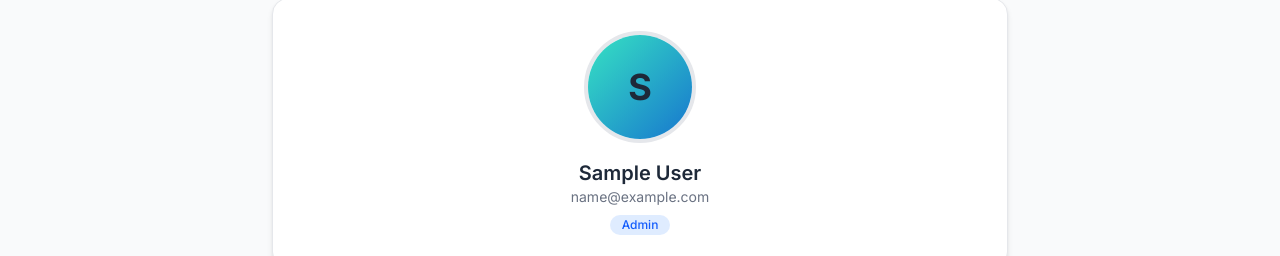
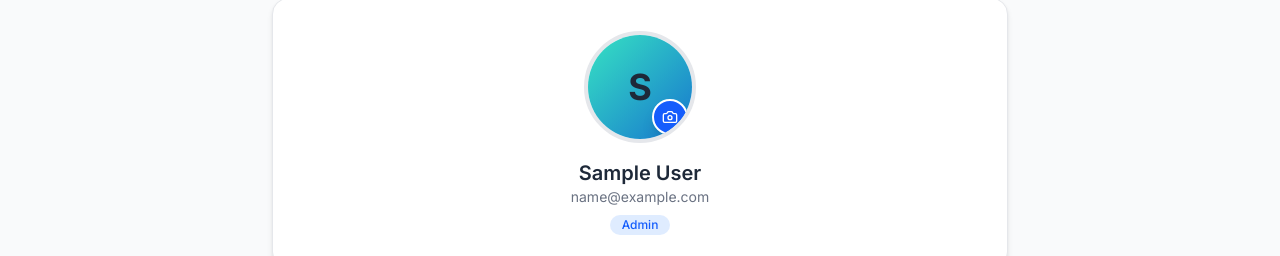
Before and after one commit to ARYAN11990/campusride, a React (Vite) app in the folder frontend/: page /profile in a window 1280 px wide. Shown: the part 168-424 px from the top of the page. Built offline with nearby package versions, Linux system fonts and the light colour scheme; no server answers; sample sign-in values are in the browser's storage.

Commit message:
Show camera icon permanently

```diff
--- a/frontend/src/components/Navbar.jsx
+++ b/frontend/src/components/Navbar.jsx
@@ -3,6 +3,7 @@ import { useAuth } from '../context/AuthContext';
 import { getAvatarColor } from '../utils/helpers';
 import { useState } from 'react';
 import { motion } from 'framer-motion';
+const API_URL = import.meta.env.VITE_API_URL;
 
 const Navbar = () => {
   const { user, logout } = useAuth();
@@ -44,7 +45,8 @@ const Navbar = () => {
                     {user.profilePhoto ? (
                       <motion.img
                         whileHover={{ rotate: 10, y: -2 }}
-                        src={`http://localhost:5000/${user.profilePhoto}`}
+                        // src={`http://localhost:5000/${user.profilePhoto}`}
+                        src={`${API_URL}/${user.profilePhoto}`}
                         alt={user.name}
                         className="w-6 h-6 rounded-full object-cover"
                       />
--- a/frontend/src/pages/Profile.jsx
+++ b/frontend/src/pages/Profile.jsx
@@ -4,6 +4,7 @@ import API from '../services/api';
 import { useAuth } from '../context/AuthContext';
 import { getAvatarColor } from '../utils/helpers';
 import { Camera, UserCog, KeyRound, TriangleAlert, Trash2 } from 'lucide-react';
+const API_URL = import.meta.env.VITE_API_URL;
 
 const Profile = () => {
   const { user, updateUser, logout } = useAuth();
@@ -140,10 +141,16 @@ const Profile = () => {
             className="relative w-28 h-28 rounded-full overflow-hidden border-4 border-gray-200 group-hover:border-blue-500/50 transition-all cursor-pointer"
           >
             {user?.profilePhoto ? (
+              // <img
+              //   // src={`http://localhost:5000/${user.profilePhoto}`}
+              //   src={`https://campusride-hy3d.onrender.com/${user.profilePhoto}`}
+              //   alt={user.name}
+              //   className="w-full h-full object-cover"
+              // />
               <img
-                src={`http://localhost:5000/${user.profilePhoto}`}
-                alt={user.name}
-                className="w-full h-full object-cover"
+              alt={user.name}
+              className="w-full h-full object-cover"
+              src={`${API_URL}/${user.profilePhoto}`}
               />
             ) : (
               <div
@@ -155,13 +162,21 @@ const Profile = () => {
             )}
 
             {/* Hover overlay */}
-            <div className="absolute inset-0 bg-black/50 flex items-center justify-center opacity-0 group-hover:opacity-100 transition-opacity">
+            {/* <div className="absolute inset-0 bg-black/50 flex items-center justify-center opacity-0 group-hover:opacity-100 transition-opacity">
               {photoLoading ? (
                 <div className="w-6 h-6 border-2 border-white border-t-transparent rounded-full animate-spin"></div>
               ) : (
                 <Camera className="w-7 h-7 text-gray-800" strokeWidth={1.5} />
               )}
-            </div>
+            </div> */
+            <div
+            className="absolute bottom-1 right-1 bg-blue-600 rounded-full p-2 shadow-lg border-2 border-white">
+              {photoLoading ? (
+              <div className="w-4 h-4 border-2 border-white border-t-transparent rounded-full animate-spin"></div>
+                ) : (
+                  <Camera className="w-4 h-4 text-white" strokeWidth={2} />
+                )}
+              </div>}
           </button>
         </div>
 
```
